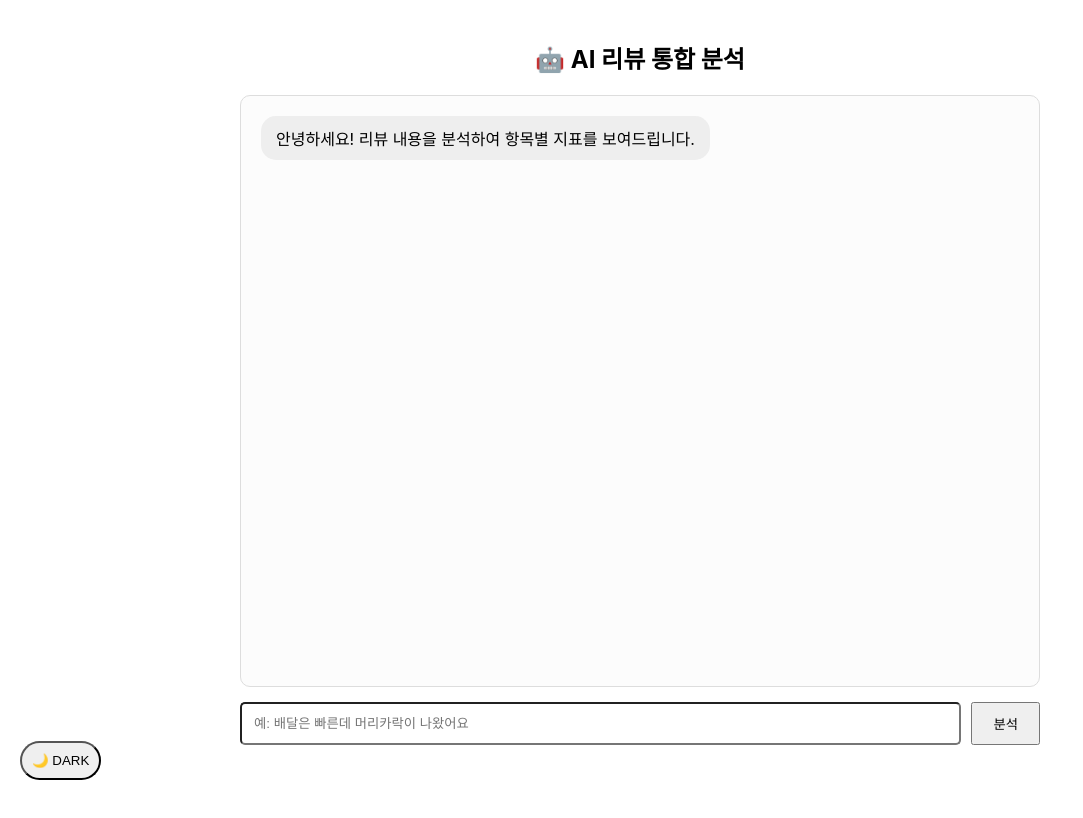
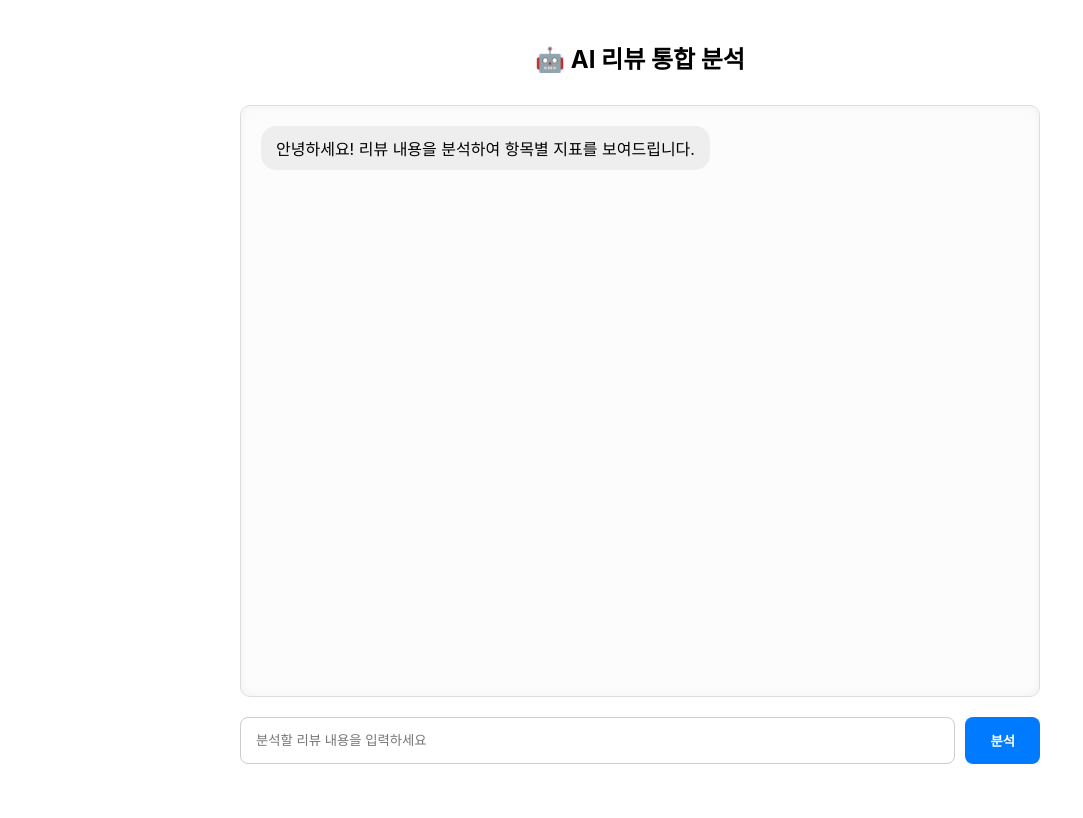
Before and after one commit to JUOH8968/chatbot, a React (Create React App) app in the folder my-chatbot/: page / in a window 1280 px wide. Shown: the top 818 px of the page, without its empty margins (0-1083 px from the left). Built offline with nearby package versions, Linux system fonts and the light colour scheme.

Commit message:
Remove dark mode functionality from App.js

```diff
--- a/my-chatbot/src/App.js
+++ b/my-chatbot/src/App.js
@@ -7,7 +7,6 @@ function App() {
     { role: 'assistant', content: '안녕하세요! 리뷰 내용을 분석하여 항목별 지표를 보여드립니다.' }
   ]);
   const [loading, setLoading] = useState(false);
-  const [isDarkMode, setIsDarkMode] = useState(false); // 다크모드 버튼용
 
   const handleSend = async () => {
     if (!input.trim()) return;
@@ -26,73 +25,77 @@ function App() {
       setMessages(prev => [...prev, botMessage]);
     } catch (error) {
       console.error("Error:", error);
+      const errorMessage = { role: 'assistant', content: '서버 연결에 실패했습니다. 백엔드 상태를 확인해주세요.' };
+      setMessages(prev => [...prev, errorMessage]);
     } finally {
       setLoading(false);
       setInput('');
     }
   };
 
-  const themeStyle = {
-    backgroundColor: isDarkMode ? '#121212' : '#ffffff',
-    color: isDarkMode ? '#ffffff' : '#000000',
+  const containerStyle = {
+    backgroundColor: '#ffffff',
+    color: '#000000',
     minHeight: '100vh',
     padding: '20px',
-    transition: 'all 0.3s'
   };
 
   return (
-    <div style={themeStyle}>
+    <div style={containerStyle}>
       <div style={{ maxWidth: '800px', margin: '0 auto' }}>
-        <h2 style={{ textAlign: 'center' }}>🤖 AI 리뷰 통합 분석</h2>
+        <h2 style={{ textAlign: 'center', marginBottom: '30px' }}>🤖 AI 리뷰 통합 분석</h2>
 
         <div style={{
           border: '1px solid #ddd', borderRadius: '10px', height: '550px',
-          overflowY: 'auto', padding: '20px', backgroundColor: isDarkMode ? '#1e1e1e' : '#fcfcfc'
+          overflowY: 'auto', padding: '20px', backgroundColor: '#fcfcfc',
+          boxShadow: 'inset 0 0 10px rgba(0,0,0,0.05)'
         }}>
           {messages.map((msg, i) => (
             <div key={i} style={{ marginBottom: '20px', textAlign: msg.role === 'user' ? 'right' : 'left' }}>
               <div style={{
                 display: 'inline-block', padding: '10px 15px', borderRadius: '15px',
-                backgroundColor: msg.role === 'user' ? '#007bff' : (isDarkMode ? '#333' : '#eee'),
-                color: msg.role === 'user' ? 'white' : (isDarkMode ? 'white' : 'black')
+                backgroundColor: msg.role === 'user' ? '#007bff' : '#eee',
+                color: msg.role === 'user' ? 'white' : 'black',
+                maxWidth: '80%'
               }}>
                 {msg.content}
               </div>
 
-              {/* 분석 결과 카드: 데이터가 있을 때만 각 섹션 노출 */}
               {msg.analysis && (
                 <div style={{
-                  marginTop: '10px', padding: '15px', border: '1px solid #444',
-                  borderRadius: '10px', backgroundColor: isDarkMode ? '#252525' : 'white', textAlign: 'left'
+                  marginTop: '10px', padding: '15px', border: '1px solid #eee',
+                  borderRadius: '10px', backgroundColor: 'white', textAlign: 'left',
+                  boxShadow: '0 2px 8px rgba(0,0,0,0.1)'
                 }}>
                   <div style={{ display: 'flex', flexWrap: 'wrap', gap: '15px' }}>
-                    {/* 맛 섹션 */}
                     {msg.analysis.has_taste && (
                       <div style={{ flex: 1, minWidth: '150px' }}>
                         <strong>맛 {'⭐'.repeat(msg.analysis.taste_score)}</strong>
-                        <p style={{ fontSize: '0.8em', color: isDarkMode ? '#aaa' : '#666' }}>{msg.analysis.taste_eval}</p>
+                        <p style={{ fontSize: '0.8em', color: '#666', margin: '5px 0 0' }}>{msg.analysis.taste_eval}</p>
                       </div>
                     )}
-                    {/* 배달 섹션 */}
                     {msg.analysis.has_delivery && (
                       <div style={{ flex: 1, minWidth: '150px' }}>
                         <strong>배달 {'⭐'.repeat(msg.analysis.delivery_score)}</strong>
-                        <p style={{ fontSize: '0.8em', color: isDarkMode ? '#aaa' : '#666' }}>{msg.analysis.delivery_eval}</p>
+                        <p style={{ fontSize: '0.8em', color: '#666', margin: '5px 0 0' }}>{msg.analysis.delivery_eval}</p>
                       </div>
                     )}
-                    {/* 위생 섹션 */}
                     {msg.analysis.has_hygiene && (
                       <div style={{ flex: 1, minWidth: '150px' }}>
-                        <strong style={{ color: msg.analysis.hygiene_score < 3 ? '#ff4d4f' : 'inherit' }}>
-                          위생 {'⭐'.repeat(msg.analysis.hygiene_score)}
-                        </strong>
-                        <p style={{ fontSize: '0.8em', color: isDarkMode ? '#aaa' : '#666' }}>{msg.analysis.hygiene_eval}</p>
+                        {/* 색상 조건을 제거하여 맛/배달과 동일하게 검정색으로 설정 */}
+                        <strong>위생 {'⭐'.repeat(msg.analysis.hygiene_score)}</strong>
+                        <p style={{ fontSize: '0.8em', color: '#666', margin: '5px 0 0' }}>{msg.analysis.hygiene_eval}</p>
                       </div>
                     )}
                   </div>
+
+                  {/* 최종 판정 텍스트 색상 수정 (빨간색) */}
                   <div style={{
-                    marginTop: '10px', padding: '8px', textAlign: 'center', borderRadius: '5px',
-                    backgroundColor: msg.analysis.final_label === '긍정' ? '#1a4d2e' : '#5c1a1a', color: 'white'
+                    marginTop: '15px', padding: '10px', textAlign: 'center', borderRadius: '5px',
+                    backgroundColor: msg.analysis.final_label === '긍정' ? '#e6f4ea' : '#fce8e6',
+                    color: msg.analysis.final_label === '긍정' ? '#1e7e34' : '#c62828',
+                    fontWeight: 'bold',
+                    border: '1px solid transparent'
                   }}>
                     최종 판정: {msg.analysis.final_label}
                   </div>
@@ -100,27 +103,32 @@ function App() {
               )}
             </div>
           ))}
+          {loading && <div style={{ textAlign: 'left', color: '#888', marginTop: '10px' }}>분석 중...</div>}
         </div>
 
-        {/* 입력바 */}
-        <div style={{ marginTop: '15px', display: 'flex', gap: '10px' }}>
+        <div style={{ marginTop: '20px', display: 'flex', gap: '10px' }}>
           <input
-            style={{ flex: 1, padding: '12px', borderRadius: '5px' }}
+            style={{
+              flex: 1, padding: '15px', borderRadius: '8px',
+              border: '1px solid #ccc', outline: 'none'
+            }}
             value={input} onChange={(e) => setInput(e.target.value)}
             onKeyDown={(e) => e.key === 'Enter' && handleSend()}
-            placeholder="예: 배달은 빠른데 머리카락이 나왔어요"
+            placeholder="분석할 리뷰 내용을 입력하세요"
           />
-          <button onClick={handleSend} style={{ padding: '10px 20px' }}>분석</button>
+          <button
+            onClick={handleSend}
+            disabled={loading}
+            style={{
+              padding: '0 25px', borderRadius: '8px', border: 'none',
+              backgroundColor: '#007bff', color: 'white', cursor: loading ? 'default' : 'pointer',
+              fontWeight: 'bold'
+            }}
+          >
+            {loading ? '...' : '분석'}
+          </button>
         </div>
       </div>
-
-      {/* 왼쪽 하단 테마 버튼 */}
-      <button
-        onClick={() => setIsDarkMode(!isDarkMode)}
-        style={{ position: 'fixed', bottom: '20px', left: '20px', padding: '10px', borderRadius: '20px' }}
-      >
-        {isDarkMode ? '☀️ LIGHT' : '🌙 DARK'}
-      </button>
     </div>
   );
 }
```
